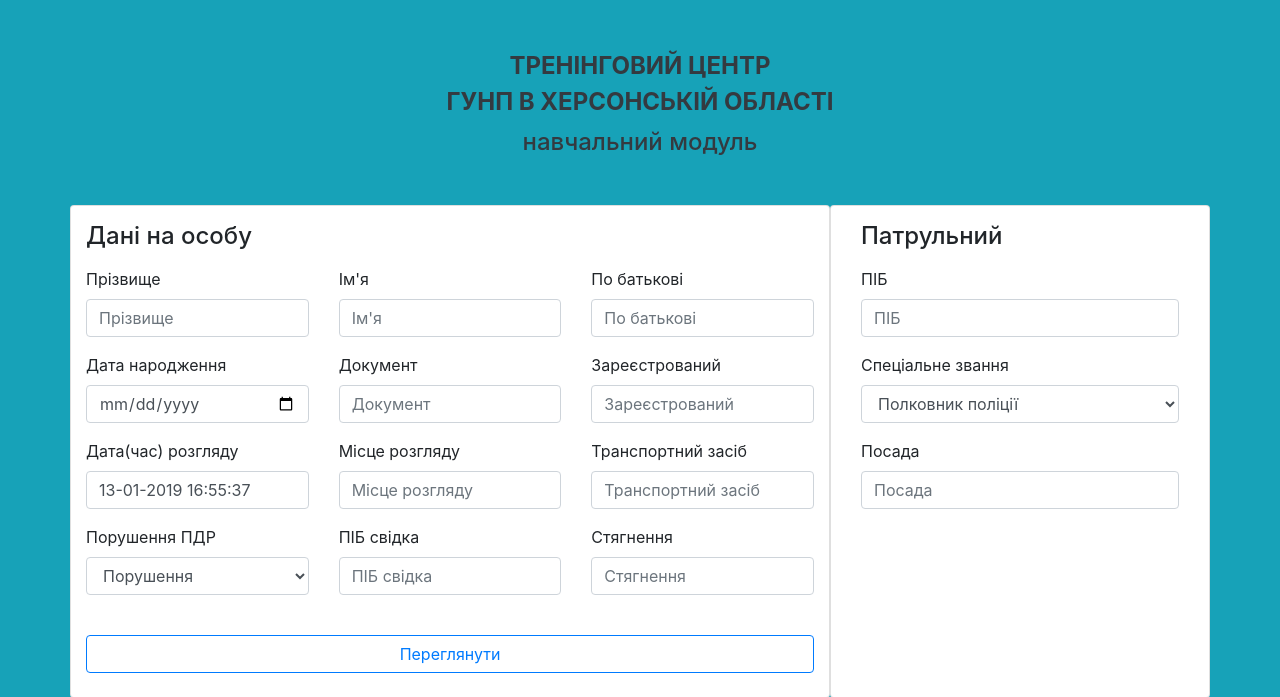
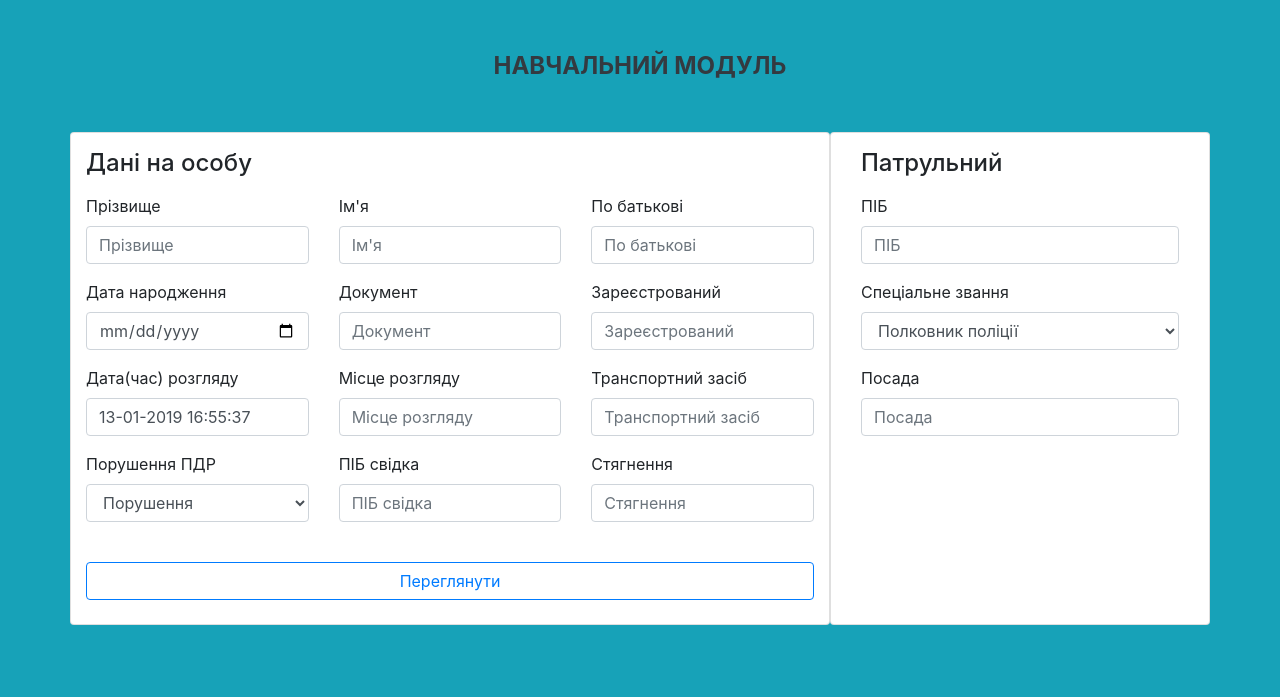
Before and after one commit to lakty/dfgs, a Flask app: page / in a window 1280 px wide. Shown: the top 697 px of the page. Run offline with Flask 2, Linux system fonts and the light colour scheme; some libraries are stand-ins or nearby versions.

Commit message:
ТРЕНІНГОВИЙ ЦЕНТР<br>ГУНП В ХЕРСОНСЬКІЙ ОБЛАСТІ Убрал надпись

```diff
--- a/templates/index.html
+++ b/templates/index.html
@@ -11,8 +11,8 @@
 </head>
 <body class="bg-info">
 <div class="container text-center mt-5 text-dark font-weight-bold">
-    <legend>ТРЕНІНГОВИЙ ЦЕНТР<br>ГУНП В ХЕРСОНСЬКІЙ ОБЛАСТІ</legend>
-    <h4 class="text-center text-dark">навчальний модуль</h4>
+    <legend>НАВЧАЛЬНИЙ МОДУЛЬ</legend>
+{#    <h4 class="text-center text-dark"></h4>#}
 </div>
 <div class="container my-5 ">
     {% block content %}{% endblock %}
```
